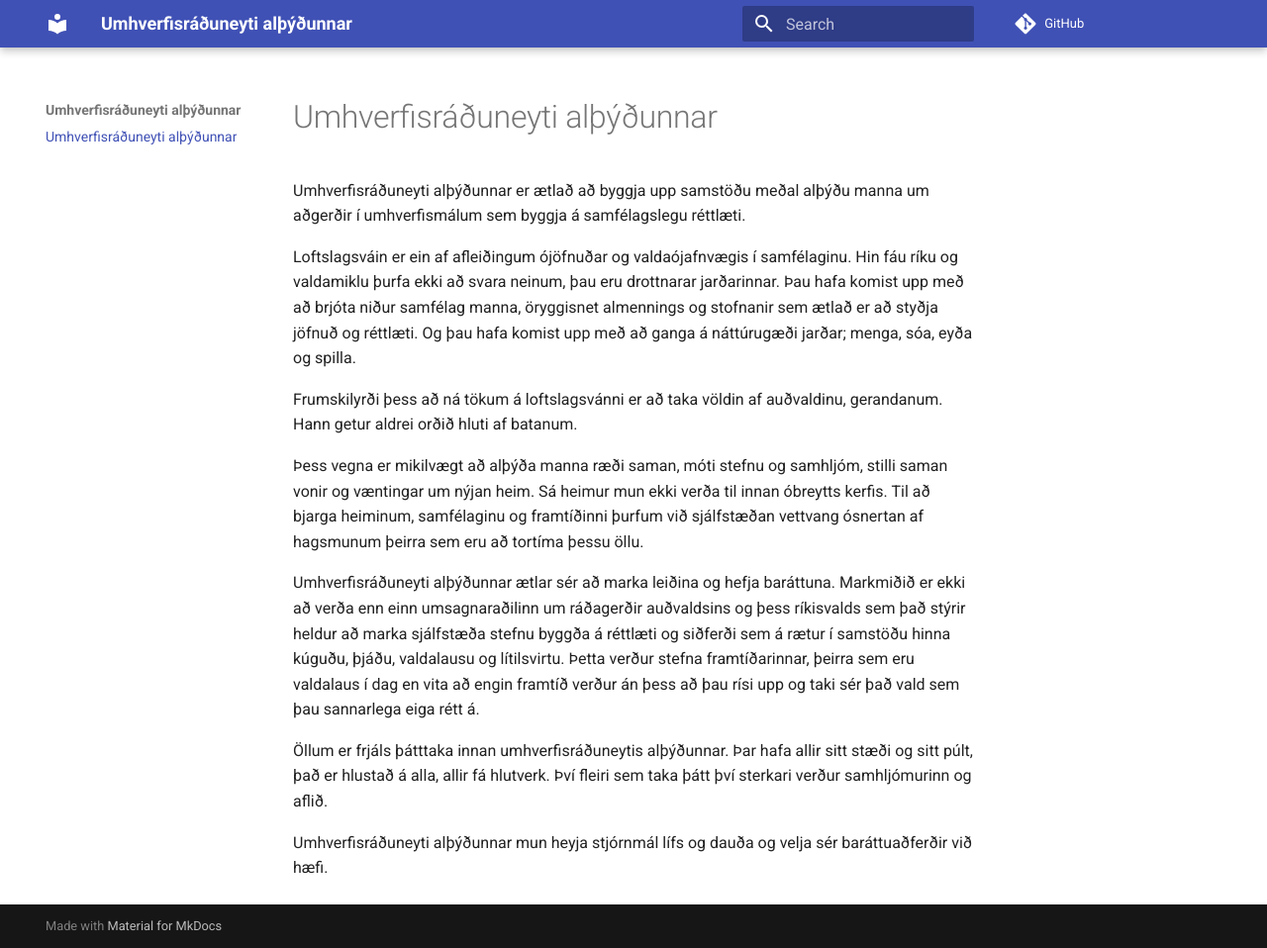
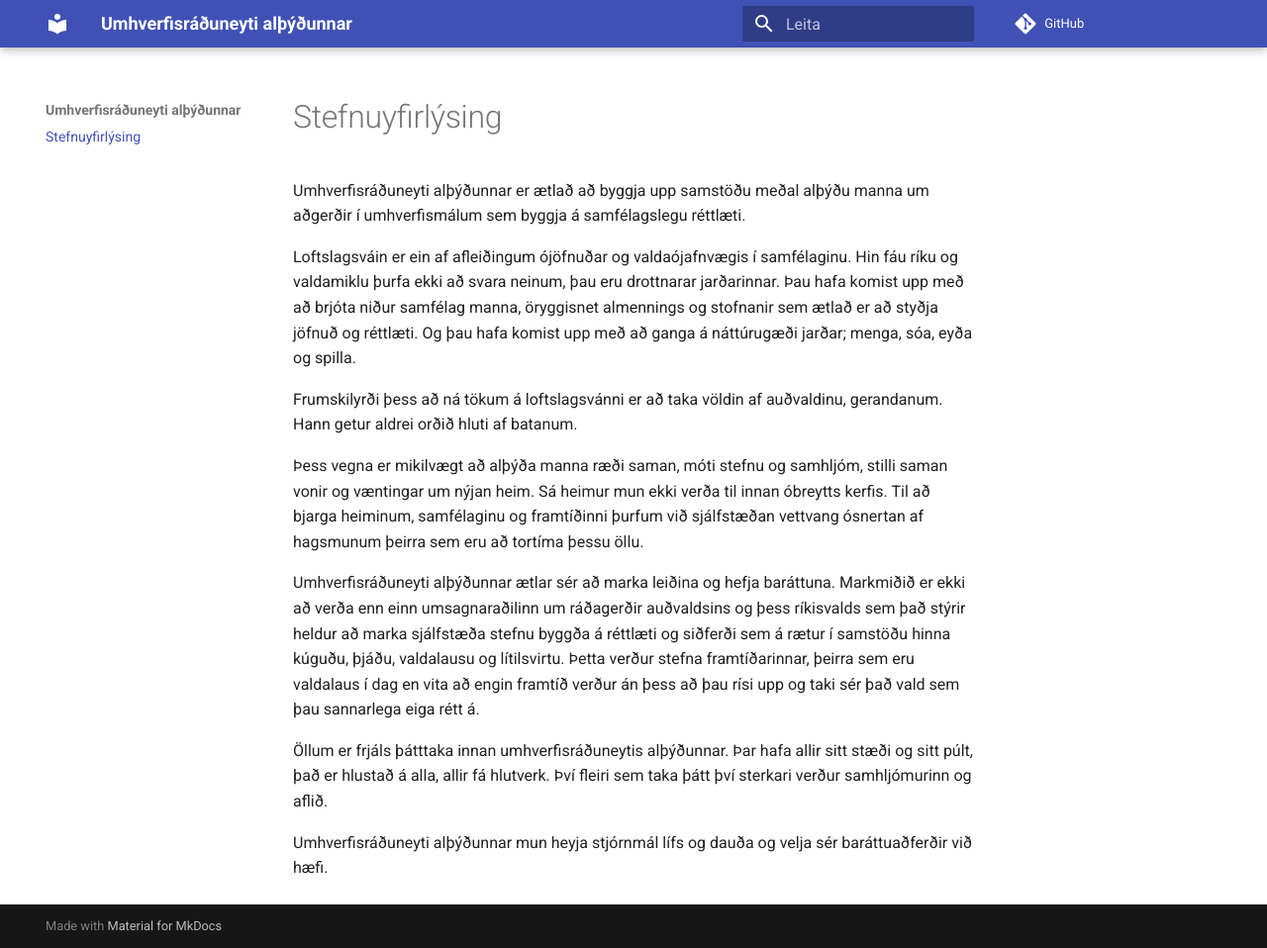
Before and after one commit to jokull/ura, an MkDocs documentation site: the page built from docs/index.md, in a window 1280 px wide and 958 px high. Shown: the whole window at 99% size. Built offline with MkDocs 1.6.1 and Material for MkDocs 9.7.7, drawn with Linux system fonts in a browser that asks for light colours; comment, search, counter and statistics services are not loaded.

```diff
--- a/docs/index.md
+++ b/docs/index.md
@@ -1,4 +1,4 @@
-# Umhverfisráðuneyti alþýðunnar
+# Stefnuyfirlýsing
 
 Umhverfisráðuneyti alþýðunnar er ætlað að byggja upp samstöðu meðal alþýðu manna um aðgerðir í umhverfismálum sem byggja á samfélagslegu réttlæti.
 
--- a/mkdocs.yml
+++ b/mkdocs.yml
@@ -1,7 +1,7 @@
 site_name: Umhverfisráðuneyti alþýðunnar
 repo_url: https://github.com/jokull/ura
 theme:
+  name: material
+  language: is
   icon:
     repo: fontawesome/brands/git-alt
-theme:
-  name: material
```
